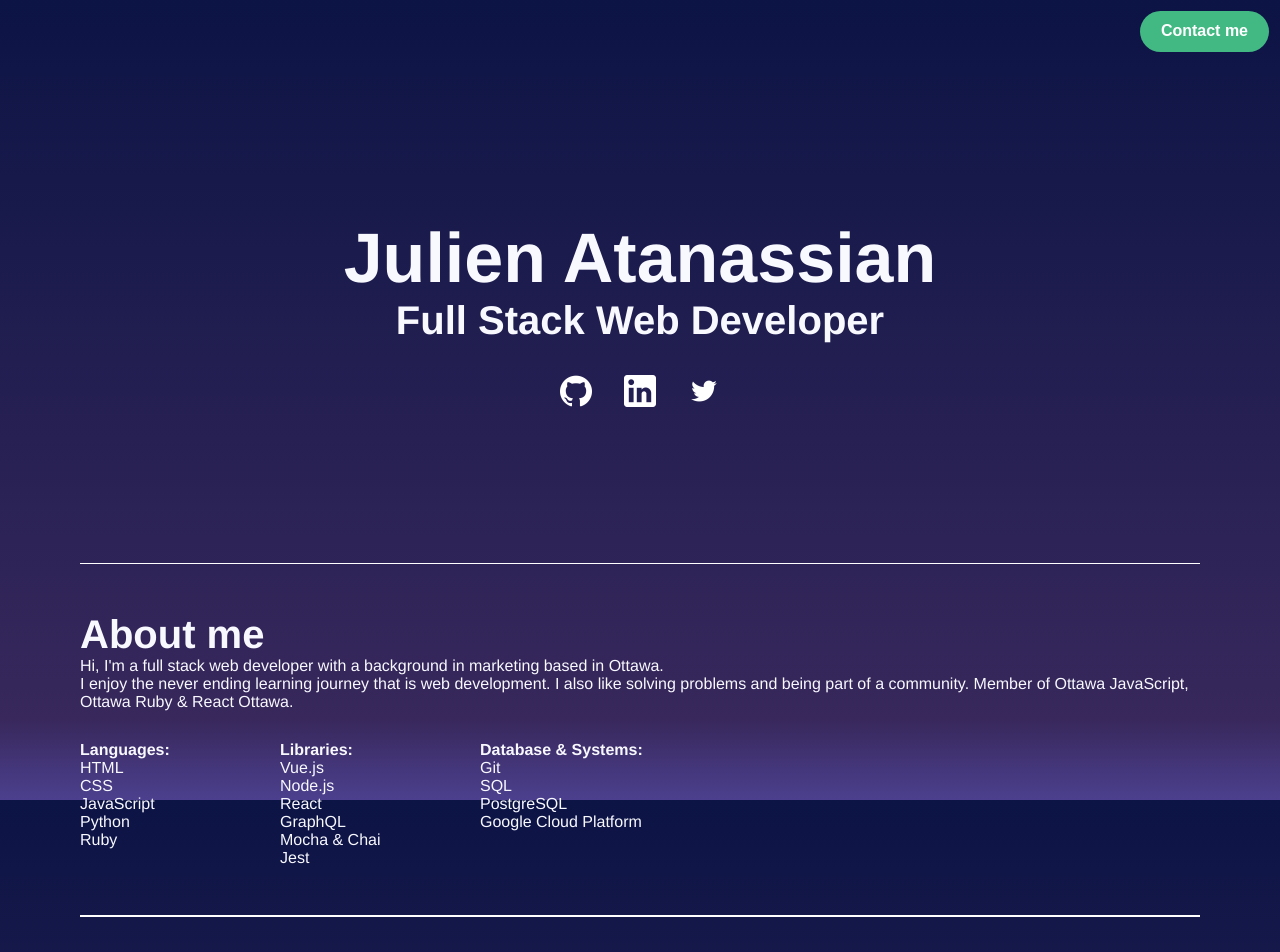
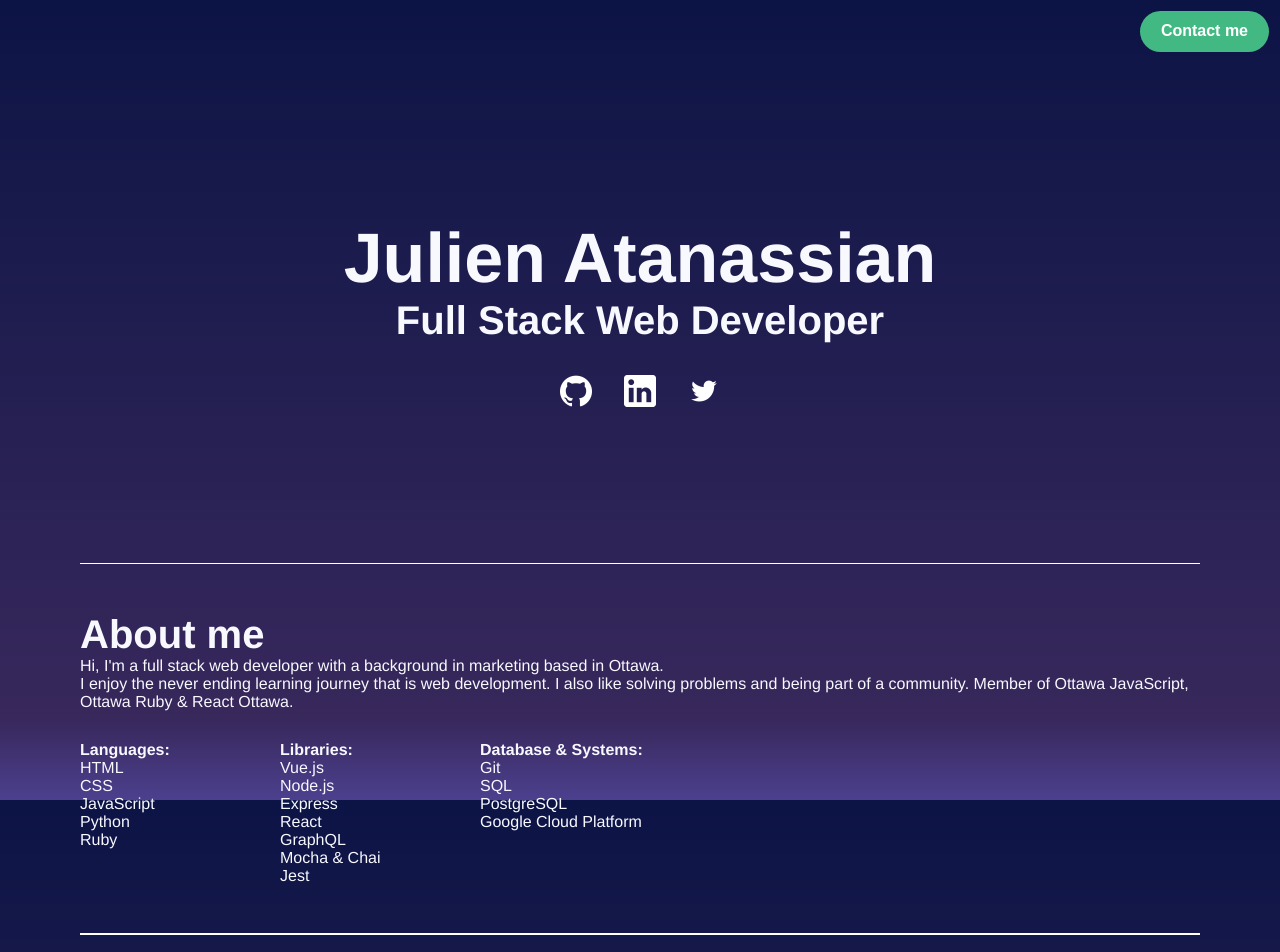
Before and after one commit to jatanassian/my_portfolio, a Vue app: page / in a window 1280 px wide. Shown: the top 952 px of the page. Built offline with nearby package versions, Linux system fonts and the light colour scheme.

Commit message:
update tech list

```diff
--- a/src/components/About.vue
+++ b/src/components/About.vue
@@ -29,7 +29,7 @@ export default {
   data() {
     return {
       languages: ['HTML', 'CSS', 'JavaScript', 'Python', 'Ruby'],
-      libraries: ['Vue.js', 'Node.js', 'React', 'GraphQL', 'Mocha & Chai', 'Jest'],
+      libraries: ['Vue.js', 'Node.js', 'Express', 'React', 'GraphQL', 'Mocha & Chai', 'Jest'],
       systems: ['Git', 'SQL', 'PostgreSQL', 'Google Cloud Platform'],
     }
   }
```
